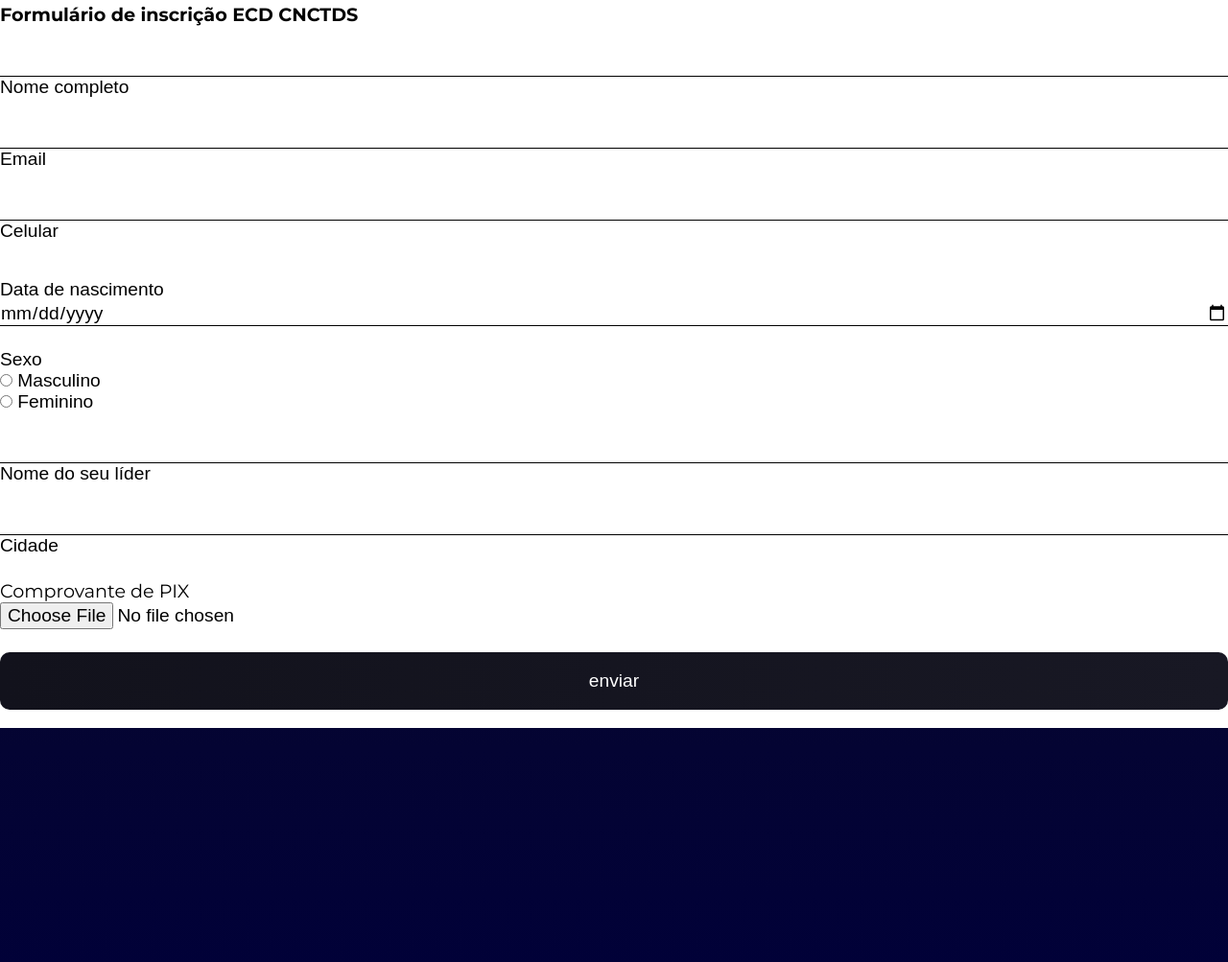
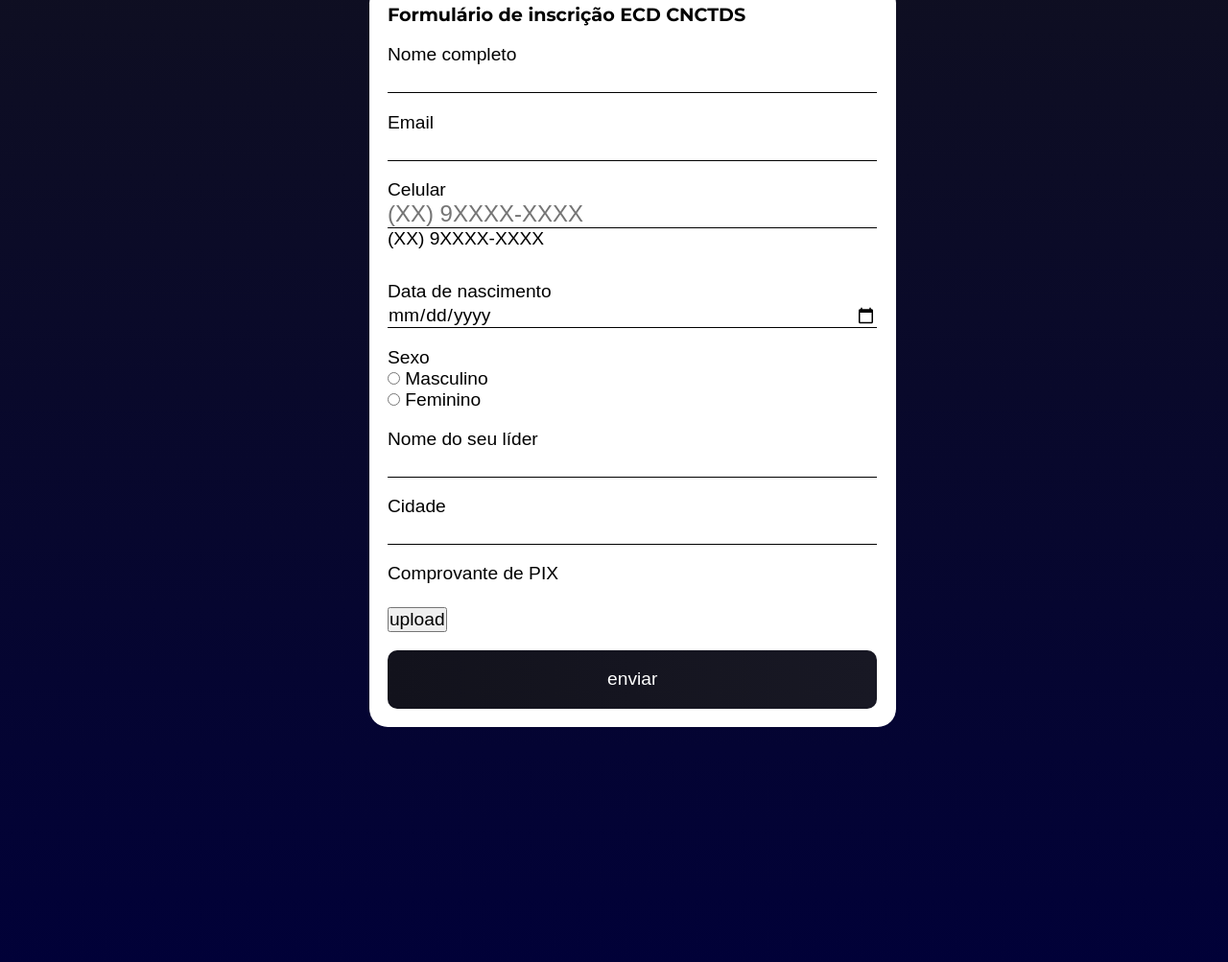
Before and after one commit to AndreRieger2/cnctds, a plain HTML site: page cnctds/index.html in a window 1280 px wide. Shown: the part 272-1275 px from the top of the page at 96% size. Drawn offline with Linux system fonts and the light colour scheme.

Commit message:
Update index.html

```diff
--- a/cnctds/index.html
+++ b/cnctds/index.html
@@ -8,33 +8,30 @@
 </head>
 <body>
     <div class="caixa">
-    <img class="logoCnctds" src="LOGO CNCTDS PNG.png">
-    <div class="Box">
+        <img class="logoCnctds" src="LOGO CNCTDS PNG.png">
         <form action="https://sheetdb.io/api/v1/dggupm729pkyy"
         method="post"
         name="Inscrições ECD24">
+        <div class="Box">
                 <legend><b> Formulário de inscrição ECD CNCTDS</b></legend>
-                <br>
                 <div class="inputBox">
+                    <label for="nome" class="inputLabel"> Nome completo</label>
                     <input type="text" name="data[Nome]" id="nome" class="inputUser" required>
-                    <label for="nome" class="inputLabel"> Nome completo</label>
                 </div>
-                <br>
                 <div class="inputBox">
+                    <label for="email" class="inputLabel"> Email</label>
                     <input type="email" name="data[Email]" id="email" class="inputUser" required>
-                    <label for="email" class="inputLabel"> Email</label>
+
                 </div>
-                <br>
                 <div class="inputBox">
-                    <input type="number" name="data[Número]" id="número" class="inputUser" required>
                     <label for="número" class="inputLabel"> Celular </label>
+                    <input type="tel" name="data[Número]" id="número" class="inputUser" maxlength="15" placeholder="(XX) 9XXXX-XXXX" pattern="(\([0-9]{2}\))\s([9]{1})?([0-9]{4})-([0-9]{4})" required>
+                    <p>(XX) 9XXXX-XXXX</p>
                 </div>
-                <br>
                 <div class="inputBox">
                     <input type="date" name="data[Data]" id="data" class="inputUser data" required>
                     <label for="data" class="inputData"> Data de nascimento </label>
                 </div>
-                <br>
                 <div class="inputBox sexo">
                     <p>Sexo</p>
                     <input type="radio" name="data[Sexo]" id="Masculino" value="Masculino" required>
@@ -42,27 +39,24 @@
                     <br>
                     <input type="radio" name="data[Sexo]" id="Feminino" value="Feminino" required>
                     <label for="Feminino"> Feminino</label>
+                </div>
+                <div class="inputBox">
+                    <label for="lider" class="inputLabel"> Nome do seu líder</label>
+                    <input type="lider" name="data[Líder]" id="lider" class="inputUser" required>
+                </div>
+                <div class="inputBox">
+                    <label for="cidade" class="inputLabel"> Cidade </label>
+                    <input type="cidade" name="data[Cidade]" id="cidade" class="inputUser" required>
+                </div>
+                <div>
+                    <p class="paragrafo">Comprovante de PIX</p>
                     <br>
+                    <input type="file" name="upload" id="upload" accept=".pdf, .img, .jpg, .png" class="upload">
+                    <button><label for="upload"> upload </label></button>
                 </div>
-                <br>
-                <div class="inputBox">
-                    <input type="lider" name="data[Líder]" id="lider" class="inputUser" required>
-                    <label for="lider" class="inputLabel"> Nome do seu líder</label>
-                </div>
-                <br>
-                <div class="inputBox">
-                    <input type="cidade" name="data[Cidade]" id="cidade" class="inputUser" required>
-                    <label for="cidade" class="inputLabel"> Cidade </label>
-                </div>
-                <br>
-                <div>
-                    <p>Comprovante de PIX</p>
-                    <input type="file" name="upload" id="upload" accept=".pdf, .img, .jpg, .png">
-                </div>
-                <br>
                 <button type="submit" name="submit" class="submit" href="formulario.html">enviar</button>
+            </div>
         </form>
-    </div>
     </div>
 </body>
 </html>
```
